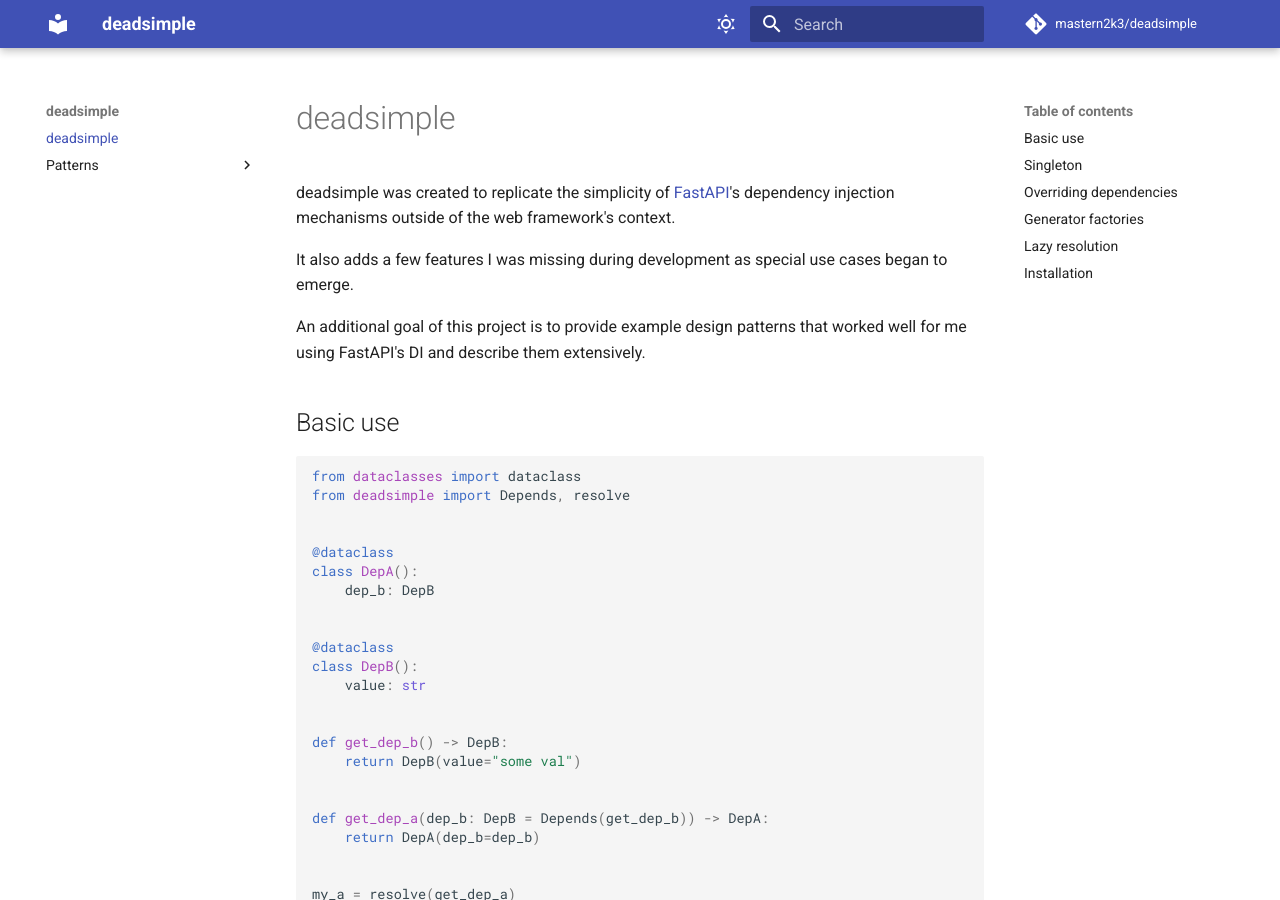
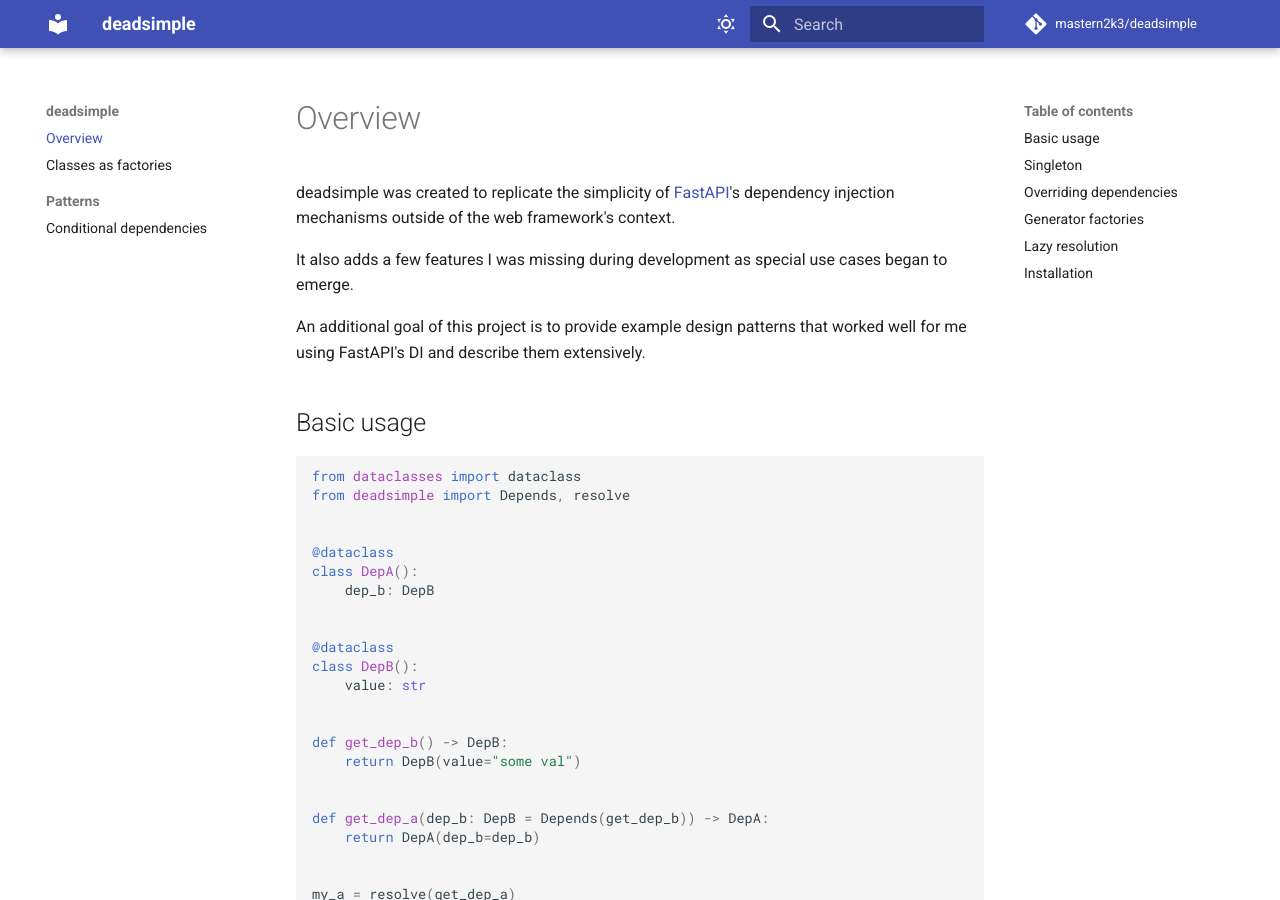
Before and after one commit to mastern2k3/deadsimple, an MkDocs documentation site: the page built from docs/index.md, in a window 1280 px wide and 900 px high. Built offline with MkDocs 1.6.1 and Material for MkDocs 9.7.7, drawn with Linux system fonts in a browser that asks for light colours; comment, search, counter and statistics services are not loaded.

````diff
--- a/docs/index.md
+++ b/docs/index.md
@@ -1,4 +1,4 @@
-# deadsimple
+# Overview
 
 deadsimple was created to replicate the simplicity of [FastAPI]'s dependency
 injection mechanisms outside of the web framework's context.
@@ -10,7 +10,7 @@ An additional goal of this project is to provide example design patterns that
 worked well for me using FastAPI's DI and describe them extensively.
 
 
-## Basic use
+## Basic usage
 
 ```python
 from dataclasses import dataclass
--- a/mkdocs.yml
+++ b/mkdocs.yml
@@ -14,6 +14,9 @@ theme:
         icon: material/weather-night
         name: Switch to light mode
 
+  features:
+    - navigation.sections
+
 markdown_extensions:
   - pymdownx.highlight:
       anchor_linenums: true
````
Also changed, not shown: docs/class_dependencies.md (added, +36 -0 lines), docs/patterns/conditional_dependencies.md (+1 -1 lines), 3 other files.
